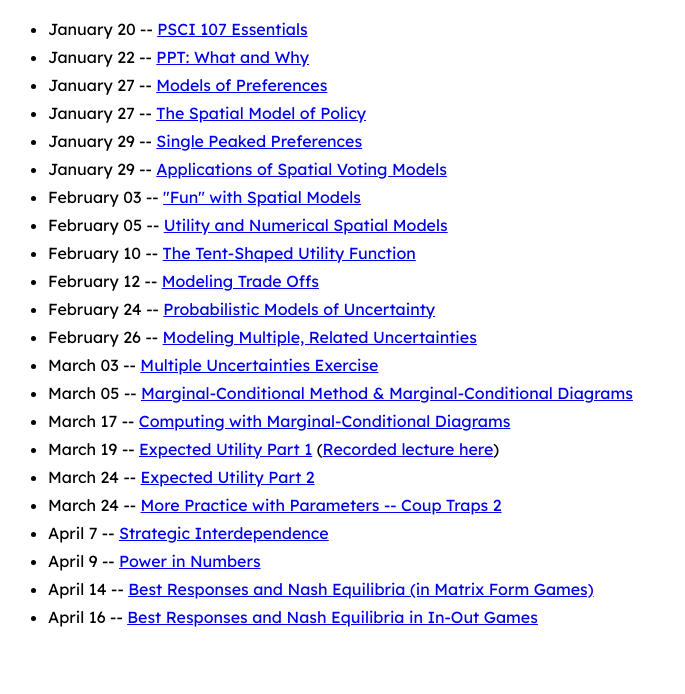
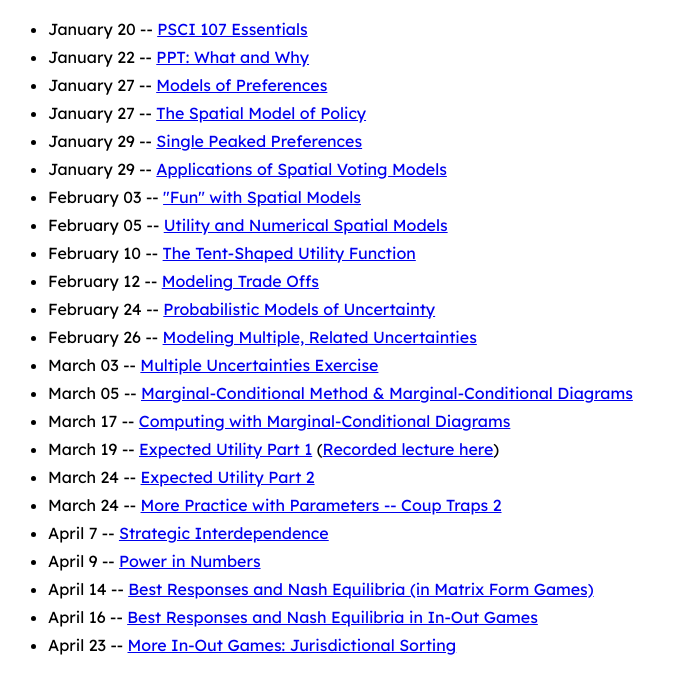
Before and after one commit to stuvjordan-uroc/psci107-spring2026-slides, a website built with Vite: page index.html in a window 1280 px wide. Shown: the part 64-758 px from the top of the page, without its empty margins (0-685 px from the left). Built offline with nearby package versions, Linux system fonts and the light colour scheme.

Commit message:
added 04-23 slides for spring 2026

```diff
--- a/index.html
+++ b/index.html
@@ -60,6 +60,8 @@
                 <li>April 16 -- <a href="./assets/ppt/04-16_BR_and_NE_in_INOUT_Games.pptx" download>Best Responses and
                                 Nash
                                 Equilibria in In-Out Games</a></li>
+                <li>April 23 -- <a href="./assets/ppt/04-23_jurisdictional_sorting.pptx" download>More In-Out Games:
+                                Jurisdictional Sorting</a></li>
         </ul>
 </body>
 
```
Also changed, not shown: 1 other file.
